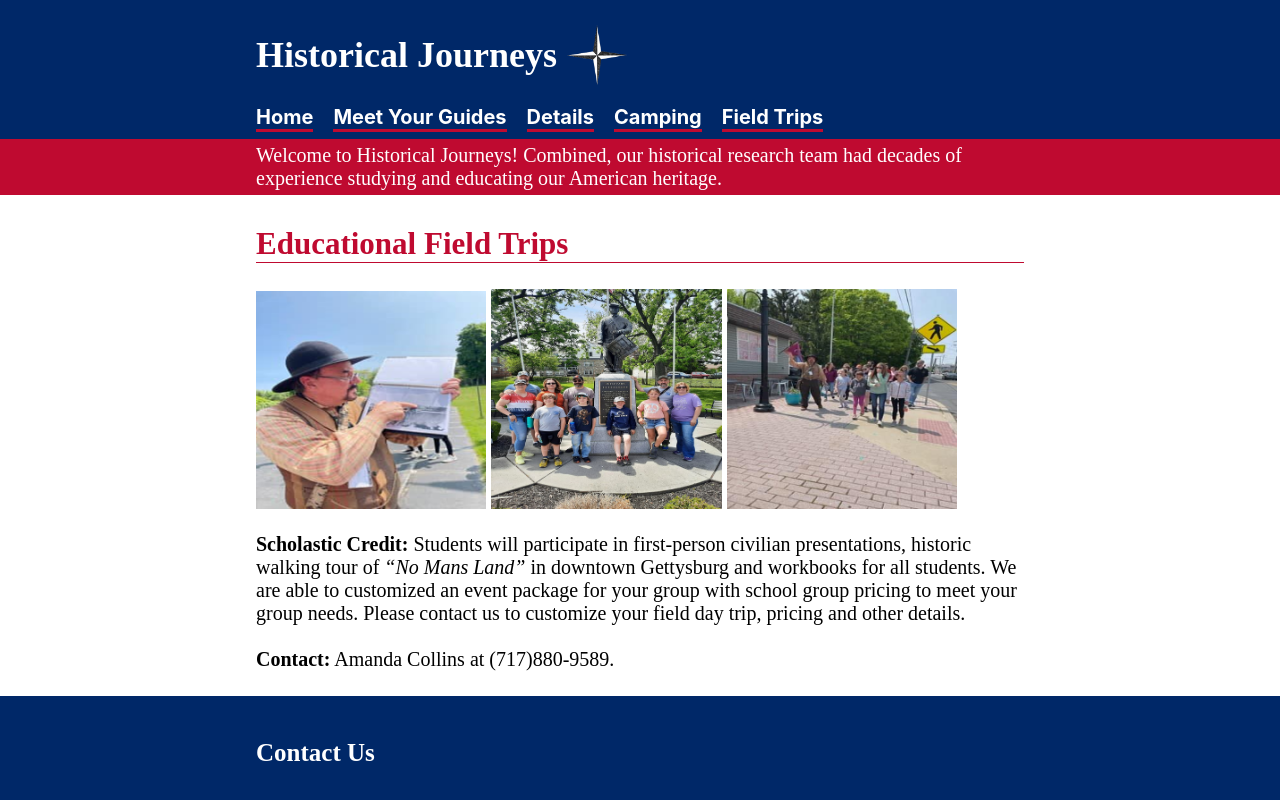
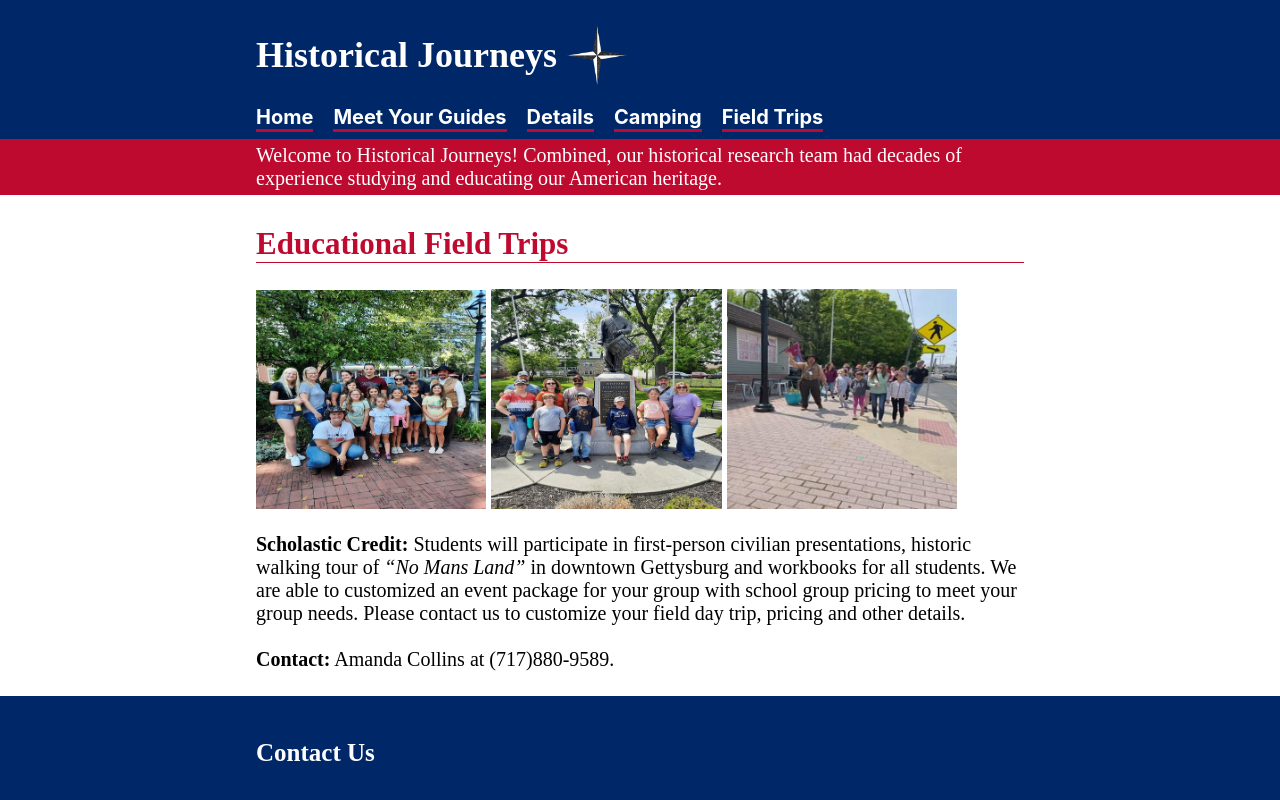
Before and after one commit to GainorJoshua-FS/HistoricalJourneys, a React (Create React App) app: page /#/field-trips in a window 1280 px wide. Shown: the top 800 px of the page. Built offline with nearby package versions, Linux system fonts and the light colour scheme; a web font is replaced by a local one.

Commit message:
Added picture and changed one

```diff
--- a/src/components/FieldTrips.js
+++ b/src/components/FieldTrips.js
@@ -1,7 +1,8 @@
 import React from 'react'
 import Scouts1P2 from '../images/Scouts1P2.png'
 import Scouts2 from '../images/Scouts2.png'
-import family1 from '../images/FamilyTrip1.png'
+import BruceMap from '../images/FamilyTrip1.png'
+import schoolTrip from '../images/SchoolGroup2.png'
 
 function FieldTrips() {
     return (
@@ -9,8 +10,8 @@ function FieldTrips() {
             <h2 style={styles.h2}>Educational Field Trips</h2>
             <img
                 style={styles.imgStyle}
-                src={family1}
-                alt="FAMILY GROUP FIELD TRIP:  May10, 2023"
+                src={schoolTrip}
+                alt="School Field Trip:  September, 2023"
             />
             <img
                 style={styles.imgStyle}
```
Also changed, not shown: src/images/SchoolGroup2.png (added).
